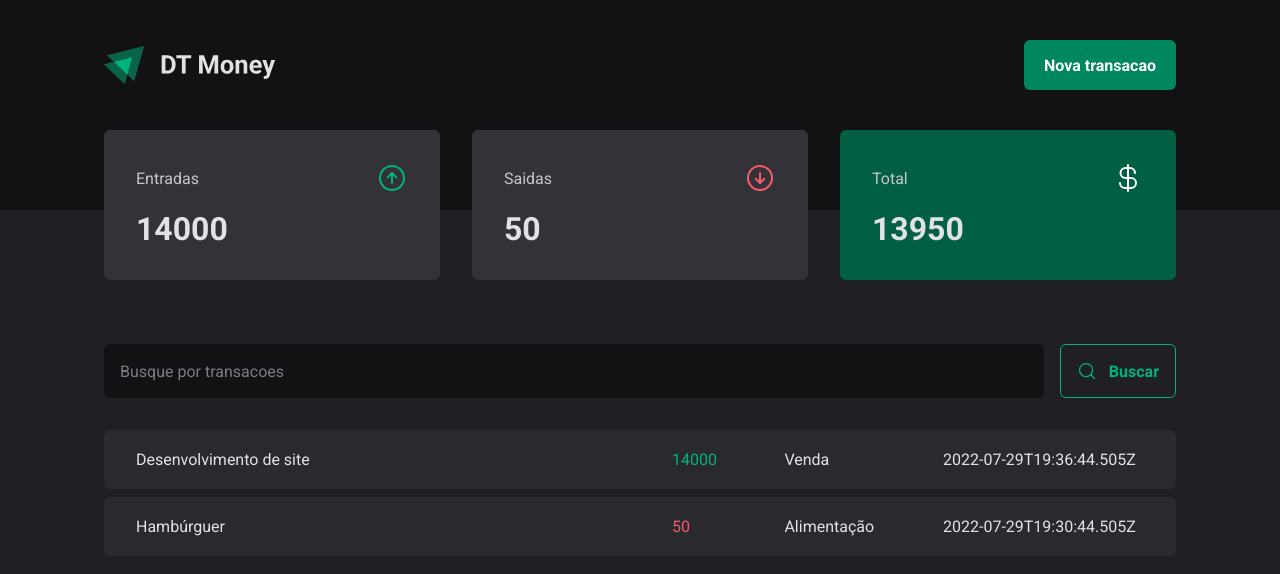
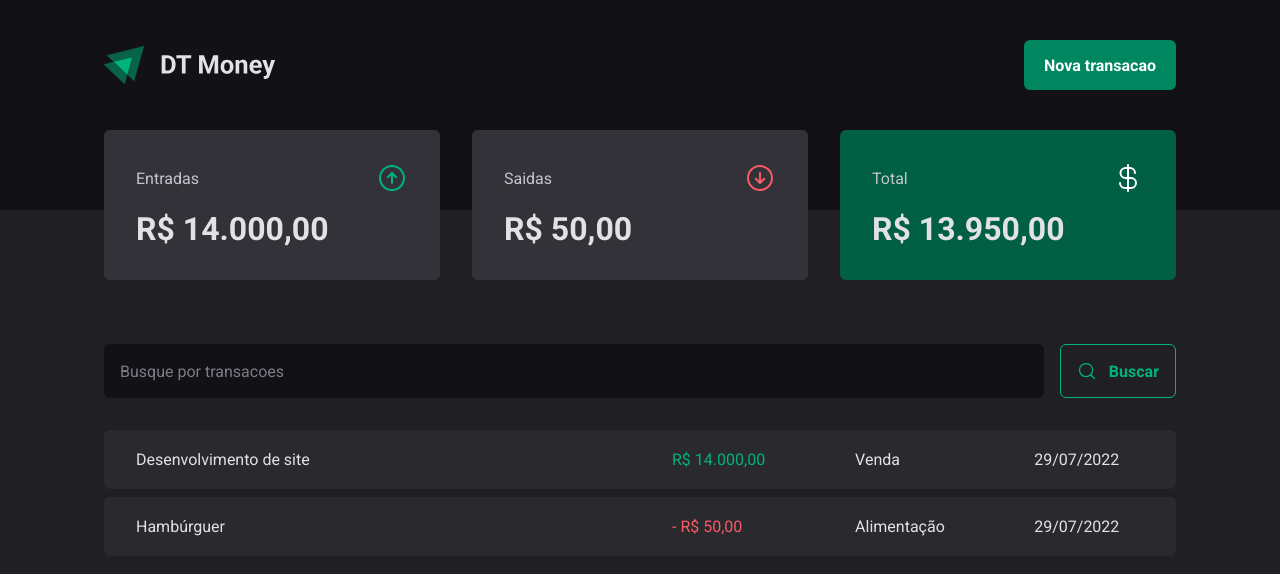
Before and after one commit to GabrielGoncalvesMendes/dt-money, a React (Vite) app: page / in a window 1280 px wide. Shown: the top 574 px of the page. Built offline with nearby package versions, Linux system fonts and the light colour scheme; data requests are answered from the project's data file.

Commit message:
Create formatter date and price. (#13)

```diff
--- a/src/components/Summary/index.tsx
+++ b/src/components/Summary/index.tsx
@@ -2,6 +2,7 @@
 import { SummaryCard, SummaryContainer } from "./styles";
 import { ArrowCircleUp, ArrowCircleDown, CurrencyDollar } from 'phosphor-react';
 import { TransactionContext } from "../../contexts/TransactionsContext";
+import { priceFormatter } from "../../utils/formatter";
 
 export function Summary() {
   const { transactions } = useContext(TransactionContext);
@@ -32,7 +33,7 @@
           <ArrowCircleUp size={32} color="#00b37e" />
         </header>
 
-        <strong>{summary.income}</strong>
+        <strong>{priceFormatter.format(summary.income)}</strong>
       </SummaryCard>
 
       <SummaryCard>
@@ -41,7 +42,7 @@
           <ArrowCircleDown size={32} color="#f75a68" />
         </header>
 
-        <strong>{summary.outcome}</strong>
+        <strong>{priceFormatter.format(summary.outcome)}</strong>
       </SummaryCard>
 
       <SummaryCard variant="green">
@@ -50,7 +51,7 @@
           <CurrencyDollar size={32} color="#fff" />
         </header>
 
-        <strong>{summary.total}</strong>
+        <strong>{priceFormatter.format(summary.total)}</strong>
       </SummaryCard>
     </SummaryContainer>
   )
--- a/src/pages/Transactions/index.tsx
+++ b/src/pages/Transactions/index.tsx
@@ -8,6 +8,7 @@
   TransactionsTable
 } from "./styles";
 import { TransactionContext } from "../../contexts/TransactionsContext";
+import { dateFormatter, priceFormatter } from "../../utils/formatter";
 
 export function Transactions() {
   const { transactions } = useContext(TransactionContext)
@@ -25,10 +26,13 @@
                   <tr>
                     <td width="50%">{transaction.description}</td>
                     <td>
-                      <PriceHighlight variant={transaction.type}>{transaction.price}</PriceHighlight>
+                      <PriceHighlight variant={transaction.type}>
+                        {transaction.type === 'outcome' && '- '}
+                        {priceFormatter.format(transaction.price)}
+                      </PriceHighlight>
                     </td>
                     <td>{transaction.category}</td>
-                    <td>{transaction.createdAt}</td>
+                    <td>{dateFormatter.format(new Date(transaction.createdAt))}</td>
                   </tr>
                 );
               })
--- /dev/null
+++ b/src/utils/formatter.ts
@@ -0,0 +1,6 @@
+export const dateFormatter = new Intl.DateTimeFormat('pt-BR');
+
+export const priceFormatter = new Intl.NumberFormat('pt-BR', {
+  style: 'currency',
+  currency: 'BRL',
+});
```
